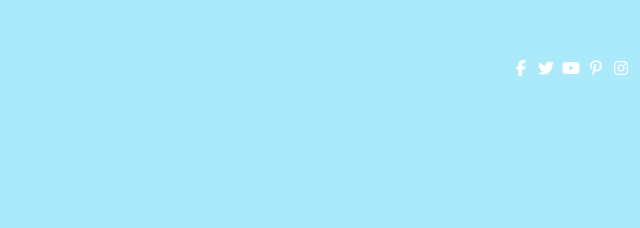
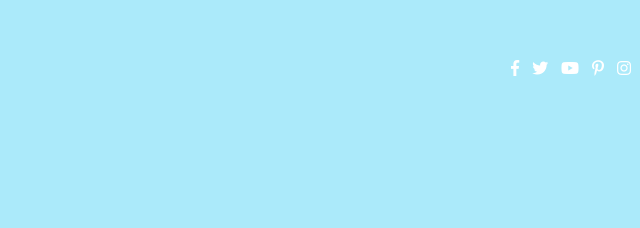
Before and after one commit to Fidgetlife/fidgetlife.github.io, a plain HTML site: page index.html in a window 1280 px wide. Shown: the top 228 px of the page, 640-1280 px from the left. Drawn offline with Linux system fonts and the light colour scheme.

Commit message:
Update index.html

```diff
--- a/index.html
+++ b/index.html
@@ -3,7 +3,8 @@
 <head>
     <meta charset="UTF-8">
     <link rel="stylesheet" href="css/style.css">
-    <link rel="stylesheet" href="fontawesome/web-fonts-with-css/css/fontawesome-all.min.css">
+<!--     <link rel="stylesheet" href="fontawesome/web-fonts-with-css/css/fontawesome-all.min.css"> -->
+    <link rel="stylesheet" href="https://use.fontawesome.com/releases/v5.0.13/css/all.css" integrity="sha384-DNOHZ68U8hZfKXOrtjWvjxusGo9WQnrNx2sqG0tfsghAvtVlRW3tvkXWZh58N9jp" crossorigin="anonymous">
     <link href="https://fonts.googleapis.com/css?family=Roboto" rel="stylesheet">
     <title>Home page</title>
 </head>
```
